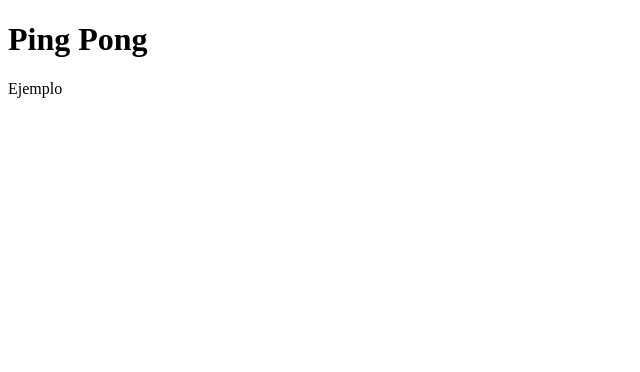
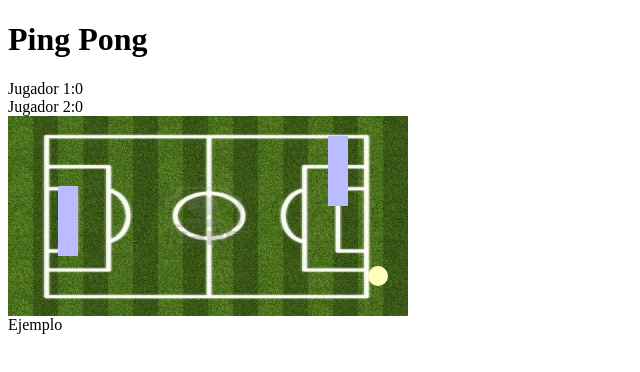
Before and after one commit to CJX3M/HTML5GameDev, a plain HTML site: page pingpong/index.html in a window 1280 px wide. Shown: the whole page, without its empty margins (0-640 px from the left). Drawn offline with nearby package versions, Linux system fonts and the light colour scheme.

Commit message:
PingPong corriendo

```diff
--- a/pingpong/estilos/pingpong.css
+++ b/pingpong/estilos/pingpong.css
@@ -1,5 +1,6 @@
 #zonaJuego{
-	background: #e0ffe0;
+	background: #e0ffe0 center url(../images/field.jpg);
+	background-size: 400px 200px;
 	width: 400px;
 	height: 200px;
 	position: relative;
@@ -7,5 +8,22 @@
 }
 #pelota{
 	background: #ffb;
-	wi
+	width: 20px;
+	height: 20px;
+	position: absolute;
+	left: 150px;
+	top: 100px;
+	border-radius: 10px;
 }
+.paleta{
+	background: #bbf;
+	left: 50px;
+	top: 70px;
+	position: absolute;
+	width: 20px;
+	height: 70px;
+}
+#paletaB{
+	left: 320px;
+	top: 20px;
+}
--- a/pingpong/index.html
+++ b/pingpong/index.html
@@ -3,7 +3,7 @@
 <head>
 	<meta charset="utf-8">
 	<title>Ping Pong HTML5</title>
-	<link rel="stylehseet" href="estilos/pingpong.css">
+	<link href="estilos/pingpong.css" rel="stylesheet" type="text/css">
 	<script src="http://ajax.googleapis.com/ajax/libs/jquery/1.10.2/jquery.min.js"></script>
 	<script src="js/pingpong.js"></script>
 
@@ -13,6 +13,10 @@
 		<h1>Ping Pong</h1>
 	</header>
 	<div id="juego">
+		<div id="puntaje">
+			<div class="puntos">Jugador 1:<span id="puntos1">0</span></div>
+			<div class="puntos">Jugador 2:<span id="puntos2">0</span></div>
+		</div>
 		<div id="zonaJuego">
 			<div id="paletaA" class="paleta"></div>
 			<div id="paletaB" class="paleta"></div>
--- a/pingpong/js/pingpong.js
+++ b/pingpong/js/pingpong.js
@@ -1,3 +1,145 @@
+var KEY = {
+	UP: 38,
+	DOWN: 40,
+	W: 87,
+	S: 83,
+	ENTER: 13
+};
+
+var pausa = false;
+
+var pingpong = {
+	puntos1: 0,
+	puntos2: 0
+};
+pingpong.pressedKeys = [];
+pingpong.ball = {
+	speed: 5,
+	x: 150,
+	y: 100,
+	directionX: 1,
+	directionY: 1,
+}
+pingpong.ball.positionX = function(){
+	return this.x + this.speed * this.directionX;
+}
+
+pingpong.ball.positionY = function(){
+	return this.y + this.speed * this.directionY;
+}
+
 $(function(){
-	alert('Funciona!!!');
+	pingpong.timer = setInterval(gameloop, 30);
+	$(document).keydown(function(e){
+		if(e.which == KEY.ENTER)
+		{
+			pausa = !pausa;
+			if(pausa)
+				clearInterval(pingpong.timer);
+			else
+				pingpong.timer = setInterval(gameloop, 30);
+			return;
+		}
+		pingpong.pressedKeys[e.which] = true;
+	});
+	$(document).keyup(function(e){
+		pingpong.pressedKeys[e.which] = false;
+	});
 });
+
+function gameloop(){
+	moveBall();
+	movePaddles();
+	endGame();
+}
+
+function moveBall(){
+	var altoZonaJuego = $("#zonaJuego").height() - $("#pelota").height();
+	var anchoZonaJuego = $("#zonaJuego").width() - $("#pelota").width();
+	var pelota = pingpong.ball;
+	if(pelota.positionY() > altoZonaJuego)
+		pelota.directionY = -1;
+	if(pelota.positionY() < 0)
+		pelota.directionY = 1;
+
+	var paletaAX = parseInt($("#paletaA").css("left")) + $("#paletaA").width();
+	var paletaAYBottom = parseInt($("#paletaA").css("top")) + $("#paletaA").height();
+	var paletaAYTop = parseInt($("#paletaA").css("top"));
+	if(pelota.positionX() < paletaAX)
+	{
+		if(pelota.positionY() <=  paletaAYBottom && pelota.positionY() >=  paletaAYTop)
+			pelota.directionX = 1;
+	}
+
+	var paletaBX = parseInt($("#paletaB").css("left")) + $("#paletaB").width();
+	var paletaBYBottom = parseInt($("#paletaB").css("top")) + $("#paletaB").height();
+	var paletaBYTop = parseInt($("#paletaB").css("top"));
+	if(pelota.positionX() + $("#pelota").width() >= paletaBX)
+	{
+		if(pelota.positionY() <=  paletaBYBottom && pelota.positionY() >=  paletaBYTop)
+			pelota.directionX = -1;
+	}
+	pelota.x  += pelota.speed * pelota.directionX;
+	pelota.y  += pelota.speed * pelota.directionY;
+
+	if(pelota.positionX() > anchoZonaJuego)
+	{
+		pelota.x = 250;
+		pelota.y = 100;
+		pelota.directionX = -1;
+		pingpong.puntos1++;
+		$("#puntos1").html(pingpong.puntos1);
+	}
+	if(pelota.positionX() < 0)
+	{
+		pelota.x = 150;
+		pelota.y = 100;
+		pelota.directionX = 1;
+		pingpong.puntos2++;
+		$("#puntos2").html(pingpong.puntos2);
+	}
+
+	$("#pelota").css({
+		"left": pelota.x,
+		"top": pelota.y
+	});
+}
+
+function movePaddles(){
+	if(pingpong.pressedKeys[KEY.UP])
+		paletaArriba($("#paletaB"));
+	if(pingpong.pressedKeys[KEY.DOWN])
+		paletaAbajo($("#paletaB"));
+	if(pingpong.pressedKeys[KEY.W])
+		paletaArriba($("#paletaA"));
+	if(pingpong.pressedKeys[KEY.S])
+		paletaAbajo($("#paletaA"));
+}
+
+function paletaArriba(paleta)
+{
+	var top = parseInt(paleta.css("top"));
+	if(top > 0)
+		paleta.css("top", top-5);
+}
+
+function paletaAbajo(paleta)
+{
+	var top = parseInt(paleta.css("top"));
+	var height = paleta.height();
+	if(top + height > $("#zonaJuego").height()) return;
+	paleta.css("top", top+5);
+}
+
+function endGame(){
+	var ganador = "";
+	if(pingpong.puntos2 == 10)
+		ganador = "Jugador 2";
+	if(pingpong.puntos1 == 10)
+		ganador = "Jugador 1";
+	if(ganador != "")
+	{
+		clearInterval(pingpong.timer);
+		$("#juego").html("El " + ganador + " es el Ganador!!!");
+	}
+}
```
Also changed, not shown: pingpong/images/field.jpg (renamed from pingpong/images/13150740-soccer-field.jpg).
